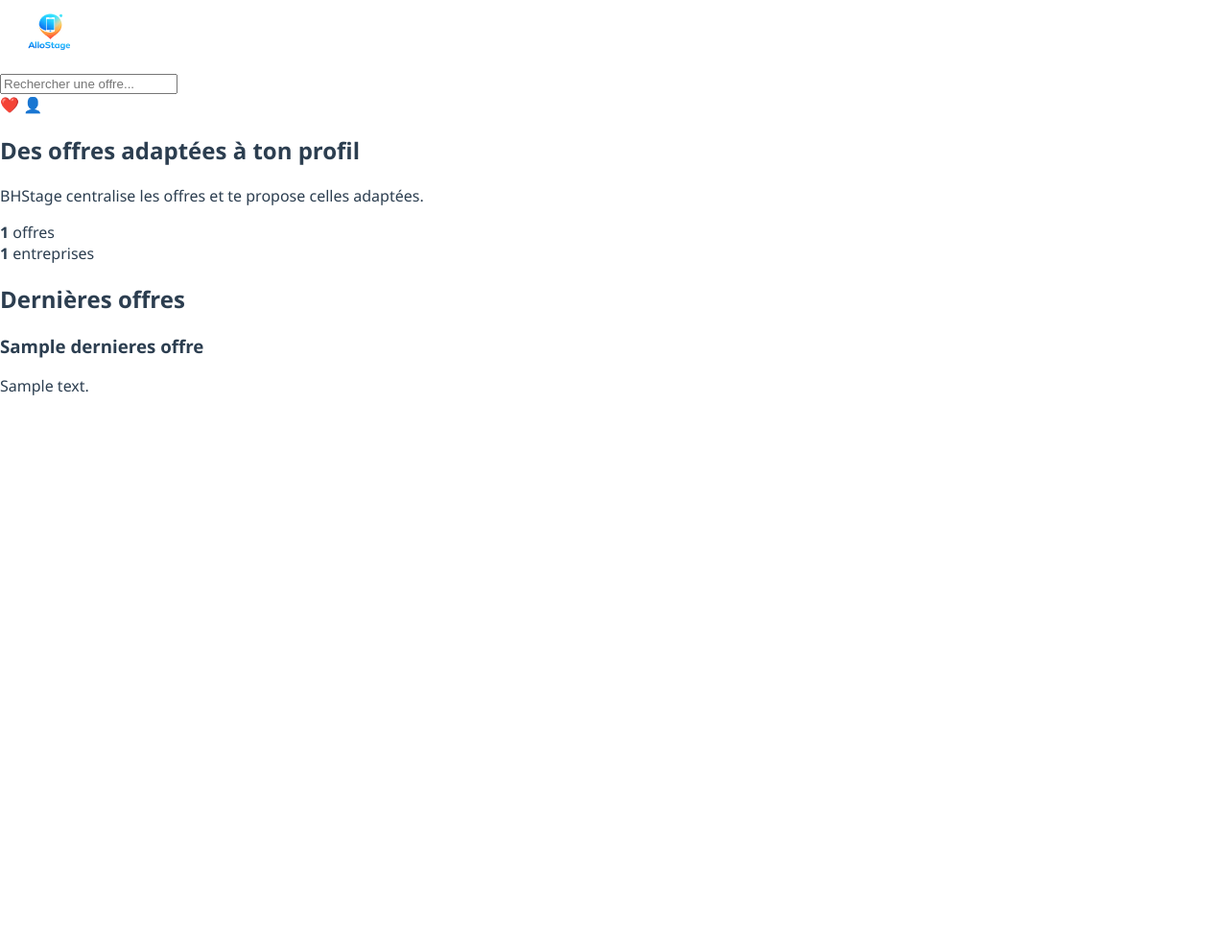
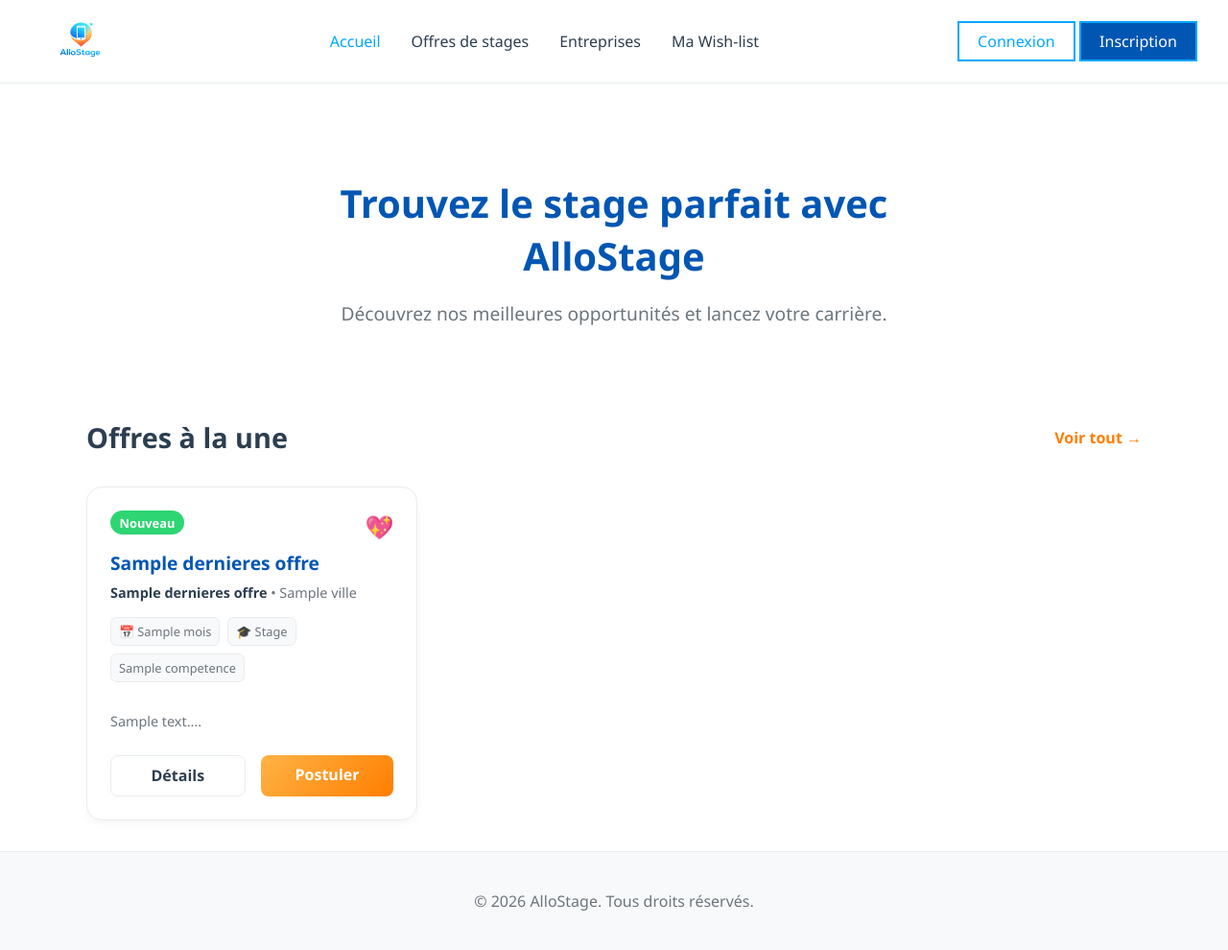
Before and after one commit to NarexGOAT/web-projet, a PHP site: template templates/index.html.twig in a window 1280 px wide. Shown: the whole page at 96% size. Before the commit the page ends 412 px from the top, so only its background shows below. Run offline with PHP 8.4, Linux system fonts and the light colour scheme; the template is opened without the code that fills it: most values are stand-ins (such as "Sample title", 1, 10 or a date in 2020); some libraries are stand-ins or nearby versions.

Commit message:
mise a jour index.html.twig

```diff
--- a/templates/index.html.twig
+++ b/templates/index.html.twig
@@ -3,61 +3,126 @@
 <head>
     <meta charset="UTF-8">
     <meta name="viewport" content="width=device-width, initial-scale=1.0">
-    <title>AlloStage</title>
-    <link rel="stylesheet" href="/public/css/style.css">
+    <title>AlloStage - Accueil</title>
+
+    <link rel="stylesheet" href="/css/style.css">
 </head>
 
 <body>
 
-<header class="barre-haut">
-  <div class="conteneur barre-haut__interieur">
+<header class="entete">
+    <div class="logo">
+        <a href="index.php">
+            <img src="/images/allostage.png" alt="Accueil AlloStage" class="logo-img">
+        </a>
+    </div>
 
-    <a href="index.php">
-      <img src="/images/allostage.png" class="logo-img" style="height:70px;">
-    </a>
-
-    <form class="recherche">
-      <input type="search" placeholder="Rechercher une offre...">
-    </form>
-
-    <nav class="actions">
-      <a href="index.php?page=wishlist">❤️</a>
-      <a href="index.php?page=menu">👤</a>
+    <nav class="navigation">
+        <ul>
+            <li><a href="index.php" class="actif">Accueil</a></li>
+            <li><a href="index.php?page=offres">Offres de stages</a></li>
+            <li><a href="index.php?page=entreprises">Entreprises</a></li>
+            <li><a href="index.php?page=wishlist">Ma Wish-list</a></li>
+        </ul>
     </nav>
 
+    <div class="actions-entete">
+        {% if session.user_id is defined %}
+            <a href="index.php?page=menu" class="btn-principal">
+                Espace {{ session.role|capitalize }}
+            </a>
+        {% else %}
+            <a href="index.php?page=connexion" class="btn-connexion">Connexion</a>
+            <a href="index.php?page=inscription" class="btn-inscription">Inscription</a>
+        {% endif %}
     </div>
 </header>
 
-<main class="page">
-  <div class="conteneur">
+<main class="contenu">
 
-    <section class="mise-en-avant">
-      <h1>Des offres adaptées à ton profil</h1>
+    <!-- HERO -->
+    <section class="recherche-hero">
+        <h1>Trouvez le stage parfait avec AlloStage</h1>
+        <p>Découvrez nos meilleures opportunités et lancez votre carrière.</p>
+    </section>
 
-      <p>
-        BHStage centralise les offres et te propose celles adaptées.
+    <!-- OFFRES -->
+    <section class="section-offres">
+
+    <div class="entete-offres">
+        <h2>Offres à la une</h2>
+        <a href="index.php?page=offres" class="lien-toutes">Voir tout →</a>
+    </div>
+
+    <div class="grille-offres">
+
+        {% for offre in dernieres_offres %}
+        <article class="carte-offre">
+
+            <!-- HEADER -->
+            <div class="en-tete-carte">
+
+                <!-- badge dynamique -->
+                {% if loop.index == 1 %}
+                    <span class="badge-nouveau">Nouveau</span>
+                {% elseif loop.index == 3 %}
+                    <span class="badge-urgent">Urgent</span>
+                {% endif %}
+
+                <!-- coeur -->
+                <a href="#" class="btn-favori">💖</a>
+
+            </div>
+
+            <!-- TITRE -->
+            <h3 class="titre-offre">{{ offre.titre }}</h3>
+
+            <!-- ENTREPRISE -->
+            <p class="entreprise-offre">
+                <strong>{{ offre.nom_entreprise }}</strong>
+                {% if offre.ville %}
+                    • {{ offre.ville }}
+                {% endif %}
             </p>
 
-      <div>
-        <strong>{{ total_offres }}</strong> offres<br>
-        <strong>{{ total_entreprises }}</strong> entreprises
+            <!-- TAGS -->
+            <div class="tags-offre">
+                <span class="tag">📅 {{ offre.duree_stage }} mois</span>
+                <span class="tag">🎓 Stage</span>
+
+                {% if offre.competence %}
+                    <span class="tag">{{ offre.competence }}</span>
+                {% endif %}
             </div>
-    </section>
 
-    <section>
-      <h2>Dernières offres</h2>
+            <!-- DESCRIPTION -->
+            <p class="description">
+                {{ offre.description|slice(0, 140) ~ '...' }}
+            </p>
 
-      {% for offre in dernieres_offres %}
-        <div>
-          <h3>{{ offre.titre }}</h3>
-          <p>{{ offre.description }}</p>
+            <!-- ACTIONS -->
+            <div class="actions-carte">
+                <a href="index.php?page=offre&id={{ offre.id_offre }}" class="btn-secondaire">
+                    Détails
+                </a>
+
+                <a href="index.php?page=postuler&id={{ offre.id_offre }}" class="btn-postuler">
+                    Postuler
+                </a>
             </div>
+
+        </article>
         {% endfor %}
+
+    </div>
 
 </section>
 
-  </div>
 </main>
+
+<footer class="pied-de-page">
+    <p>&copy; 2026 AlloStage. Tous droits réservés.</p>
+</footer>
 
 </body>
 </html>
```
Lines whose indentation alone changed are shown as unchanged.
